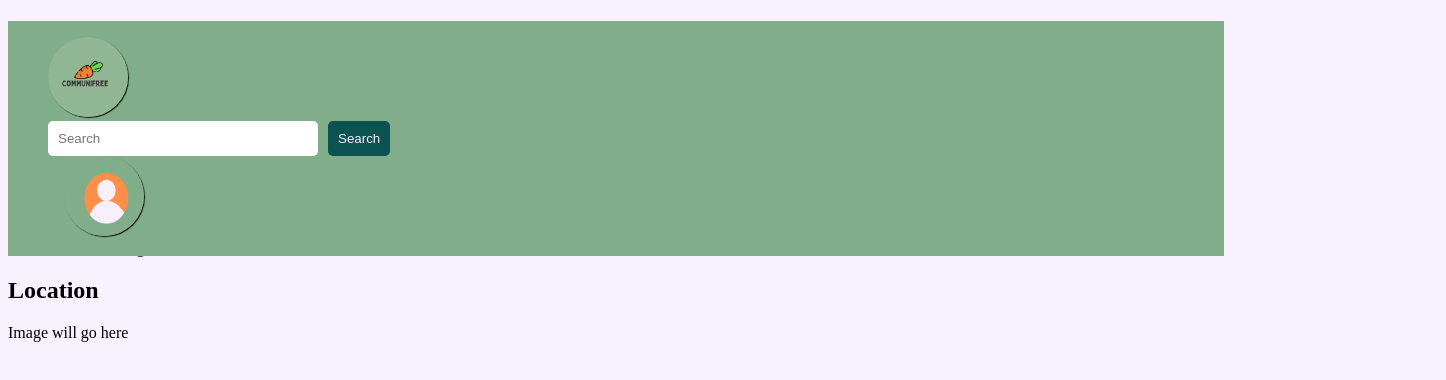
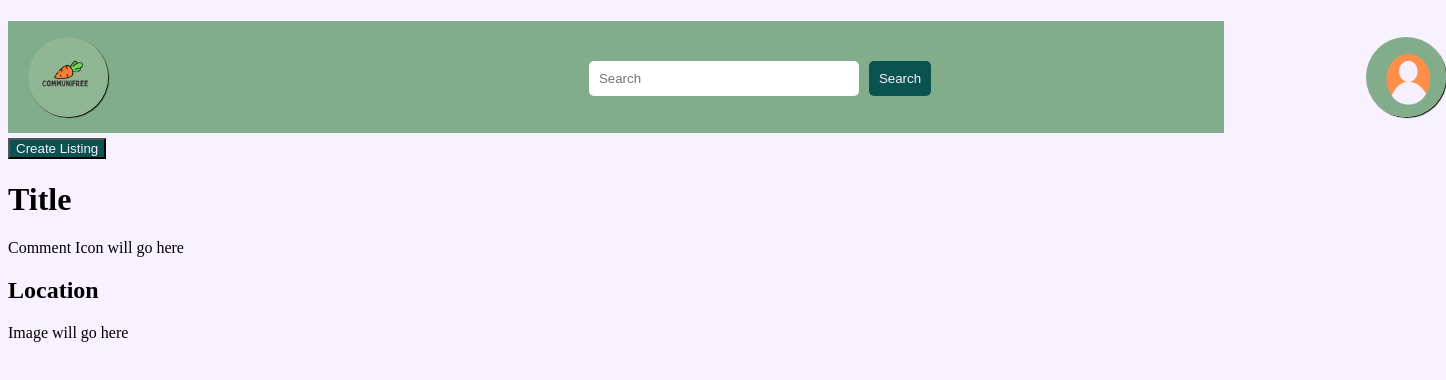
Before and after one commit to GDO2000/CommuniFree, a Next.js app in the folder communifree/: page / in a window 1280 px wide. Shown: the top 380 px of the page, 1446 px wide, since content can reach past the window. Built offline with nearby package versions, Linux system fonts and the light colour scheme.

Commit message:
Pos set in place

```diff
--- a/communifree/components/Navbar/Navbar.css
+++ b/communifree/components/Navbar/Navbar.css
@@ -25,13 +25,12 @@
 
 .navbar {
   display: flex;
-  flex-direction: row;
+  margin:auto;
   width: 95%;
   justify-content: space-between;
-  align-items: center;
   list-style: none;
   background-color: var(--lightgreen-colour);
-  position:fixed;
+  position:absolute;
 }
 
 nav li:not(:last-child) {
@@ -41,24 +40,26 @@
 #logo {
   border-radius: 50%;
   box-shadow: 1px 1px 1px var(--dark-colour);
-  /* position: relative; */
-  /* right: 22%; */
+  position:relative;
+  right: 25%;
 }
 
 #profile-pic {
   border-radius: 50%;
   box-shadow: 1px 1px 1px var(--dark-colour);
-  /* position: absolute; */
-  /* left: 70%; */
+  position: relative;
+  left: 1080%;
 
 }
 
 ul {
   list-style-type: none;
+  display: flex;
 }
 
 li {
-  display: inline;
+  display: flex;
+  flex-direction: row;
 }
 
 .button {
@@ -68,10 +69,13 @@
 
 .nav-search input[type="text"],
 .nav-search button {
+  display: inline;
   padding: 10px;
   border: none;
   border-radius: 5px;
-
+  position: relative;
+  left: 130%;
+  top: 30%;
 }
 
 .nav-search input[type="text"] {
```
